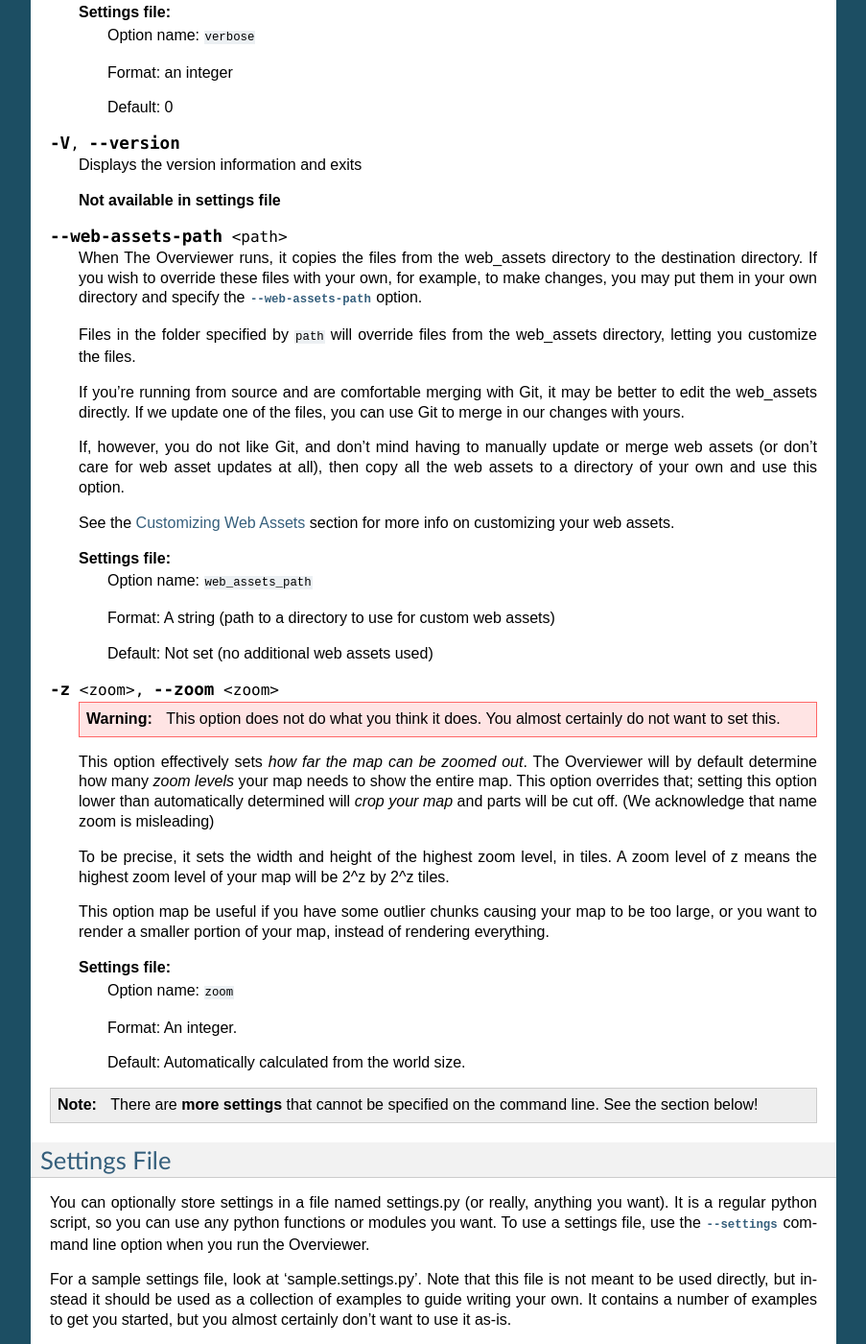
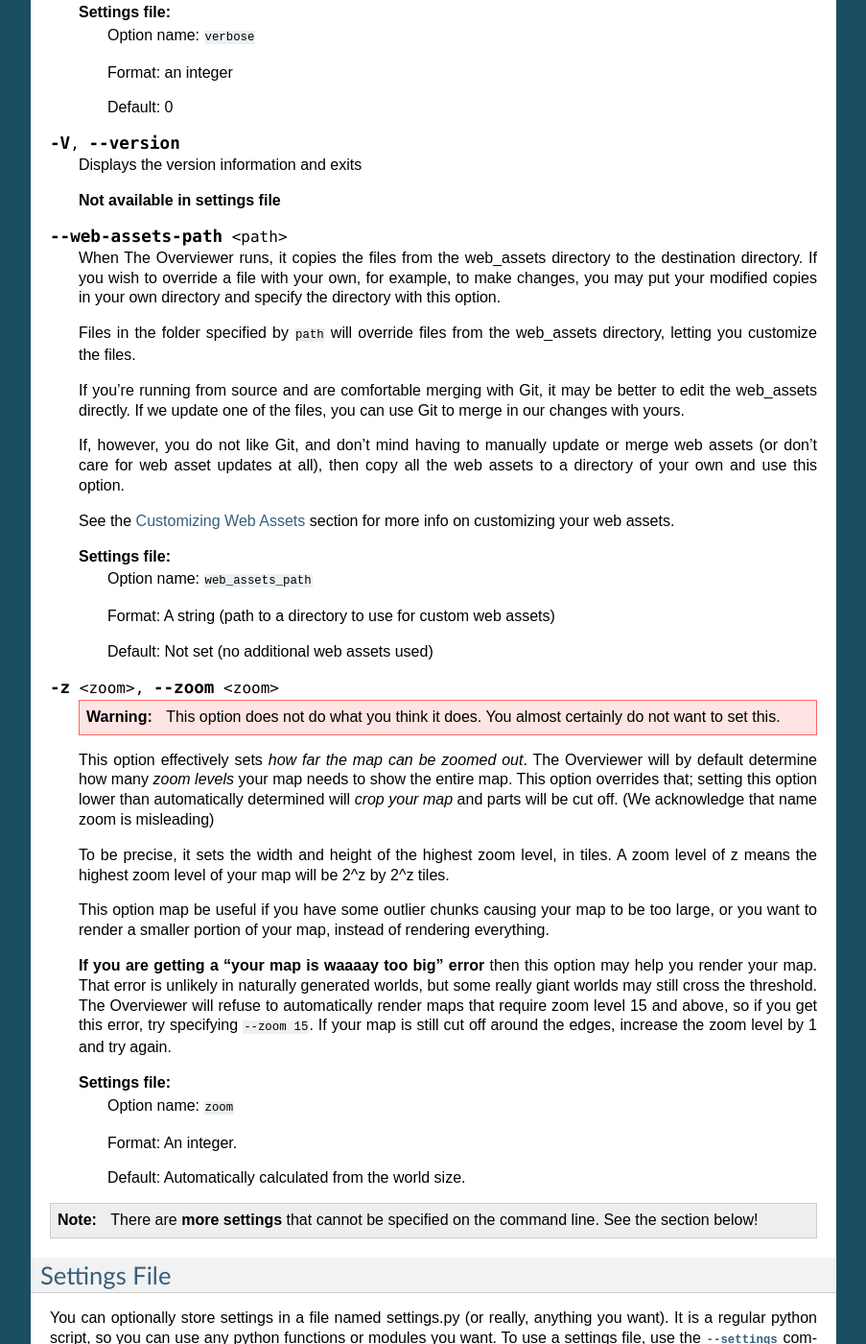
Before and after one commit to overviewer/Minecraft-Overviewer, a Sphinx documentation site: the page built from docs/options.rst, in a window 1280 px wide and 1400 px high, scrolled down 5993 px. Shown: the whole window at 96% size, without its empty margins (198-1101 px from the left). Built offline with Sphinx 7.4.7, drawn with Linux system fonts in a browser that asks for light colours.

Commit message:
added a note about "map waaaaay too big" errors.

```diff
--- a/docs/options.rst
+++ b/docs/options.rst
@@ -353,9 +353,9 @@
 .. cmdoption:: --web-assets-path <path>
 
     When The Overviewer runs, it copies the files from the web_assets directory
-    to the destination directory. If you wish to override these files with your
-    own, for example, to make changes, you may put them in your own directory
-    and specify the :option:`--web-assets-path` option.
+    to the destination directory. If you wish to override a file with your own,
+    for example, to make changes, you may put your modified copies in your own
+    directory and specify the directory with this option.
 
     Files in the folder specified by ``path`` will override files from the
     web_assets directory, letting you customize the files.
@@ -398,6 +398,14 @@
     This option map be useful if you have some outlier chunks causing your map
     to be too large, or you want to render a smaller portion of your map,
     instead of rendering everything.
+
+    **If you are getting a "your map is waaaay too big" error** then this option
+    may help you render your map. That error is unlikely in naturally generated
+    worlds, but some really giant worlds may still cross the threshold. The
+    Overviewer will refuse to automatically render maps that require zoom level
+    15 and above, so if you get this error, try specifying ``--zoom 15``. If
+    your map is still cut off around the edges, increase the zoom level by 1 and
+    try again.
 
     **Settings file:**
         Option name: ``zoom``
```
